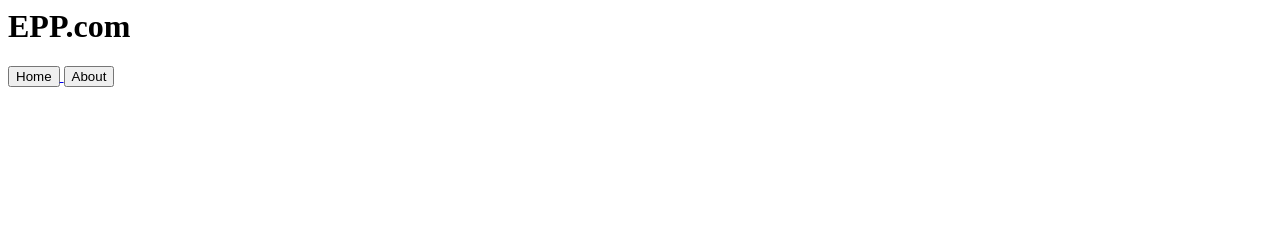
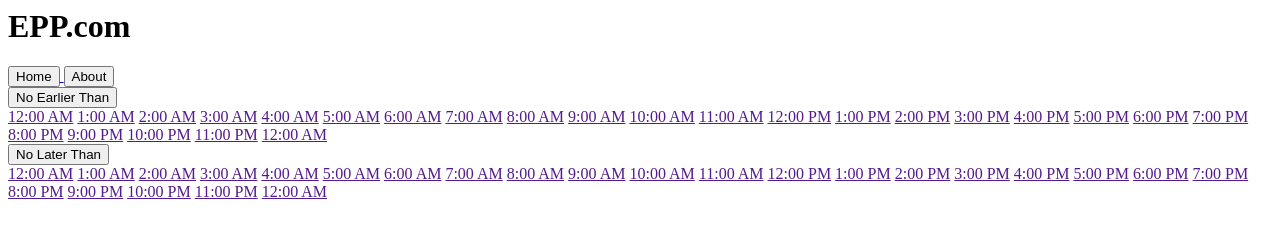
Before and after one commit to n8silveira/EventPlannerProgram, a plain HTML site: page index.html in a window 1280 px wide. Drawn offline with Linux system fonts and the light colour scheme.

Commit message:
testing "No earlier/later than" dropdown menus

```diff
--- a/index.html
+++ b/index.html
@@ -7,5 +7,63 @@
         <a href="about.html">
             <button>  About  </button>
         </a>
+    <div class="dropdown">
+    <button class="button">No Earlier Than</button>
+        <div class="content">
+            <a href="">12:00 AM</a>
+            <a href="">1:00 AM</a>
+            <a href="">2:00 AM</a>
+            <a href="">3:00 AM</a>
+            <a href="">4:00 AM</a>
+            <a href="">5:00 AM</a>
+            <a href="">6:00 AM</a>
+            <a href="">7:00 AM</a>
+            <a href="">8:00 AM</a>
+            <a href="">9:00 AM</a>
+            <a href="">10:00 AM</a>
+            <a href="">11:00 AM</a>
+            <a href="">12:00 PM</a>
+            <a href="">1:00 PM</a>
+            <a href="">2:00 PM</a>
+            <a href="">3:00 PM</a>
+            <a href="">4:00 PM</a>
+            <a href="">5:00 PM</a>
+            <a href="">6:00 PM</a>
+            <a href="">7:00 PM</a>
+            <a href="">8:00 PM</a>
+            <a href="">9:00 PM</a>
+            <a href="">10:00 PM</a>
+            <a href="">11:00 PM</a>
+            <a href="">12:00 AM</a>
+        </div>
+    <button class="button">No Later Than</button>
+        <div class="content">
+            <a href="">12:00 AM</a>
+            <a href="">1:00 AM</a>
+            <a href="">2:00 AM</a>
+            <a href="">3:00 AM</a>
+            <a href="">4:00 AM</a>
+            <a href="">5:00 AM</a>
+            <a href="">6:00 AM</a>
+            <a href="">7:00 AM</a>
+            <a href="">8:00 AM</a>
+            <a href="">9:00 AM</a>
+            <a href="">10:00 AM</a>
+            <a href="">11:00 AM</a>
+            <a href="">12:00 PM</a>
+            <a href="">1:00 PM</a>
+            <a href="">2:00 PM</a>
+            <a href="">3:00 PM</a>
+            <a href="">4:00 PM</a>
+            <a href="">5:00 PM</a>
+            <a href="">6:00 PM</a>
+            <a href="">7:00 PM</a>
+            <a href="">8:00 PM</a>
+            <a href="">9:00 PM</a>
+            <a href="">10:00 PM</a>
+            <a href="">11:00 PM</a>
+            <a href="">12:00 AM</a>
+        </div>
+    </div>
     </body>
 </html>
```
Also changed, not shown: about.html (+1 -0 lines).
